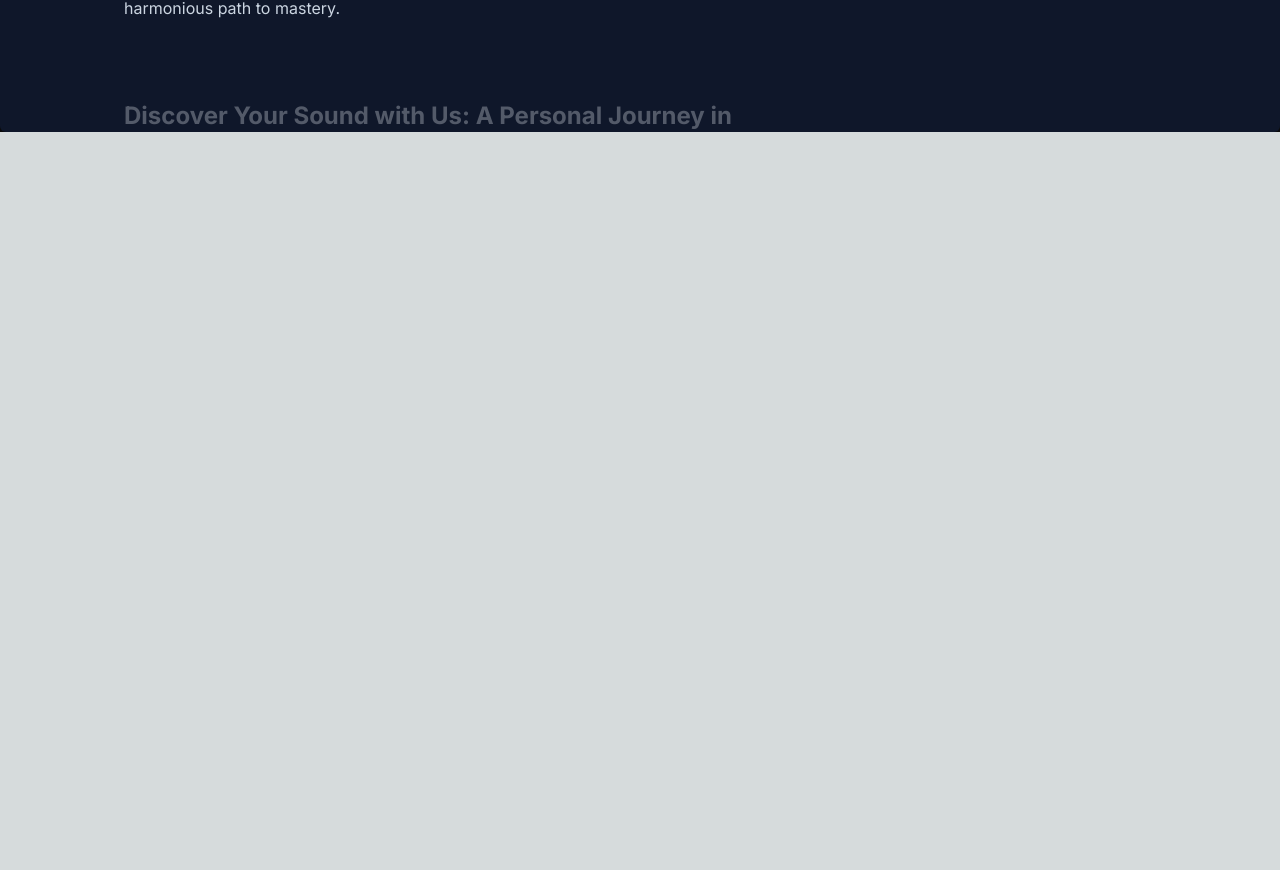
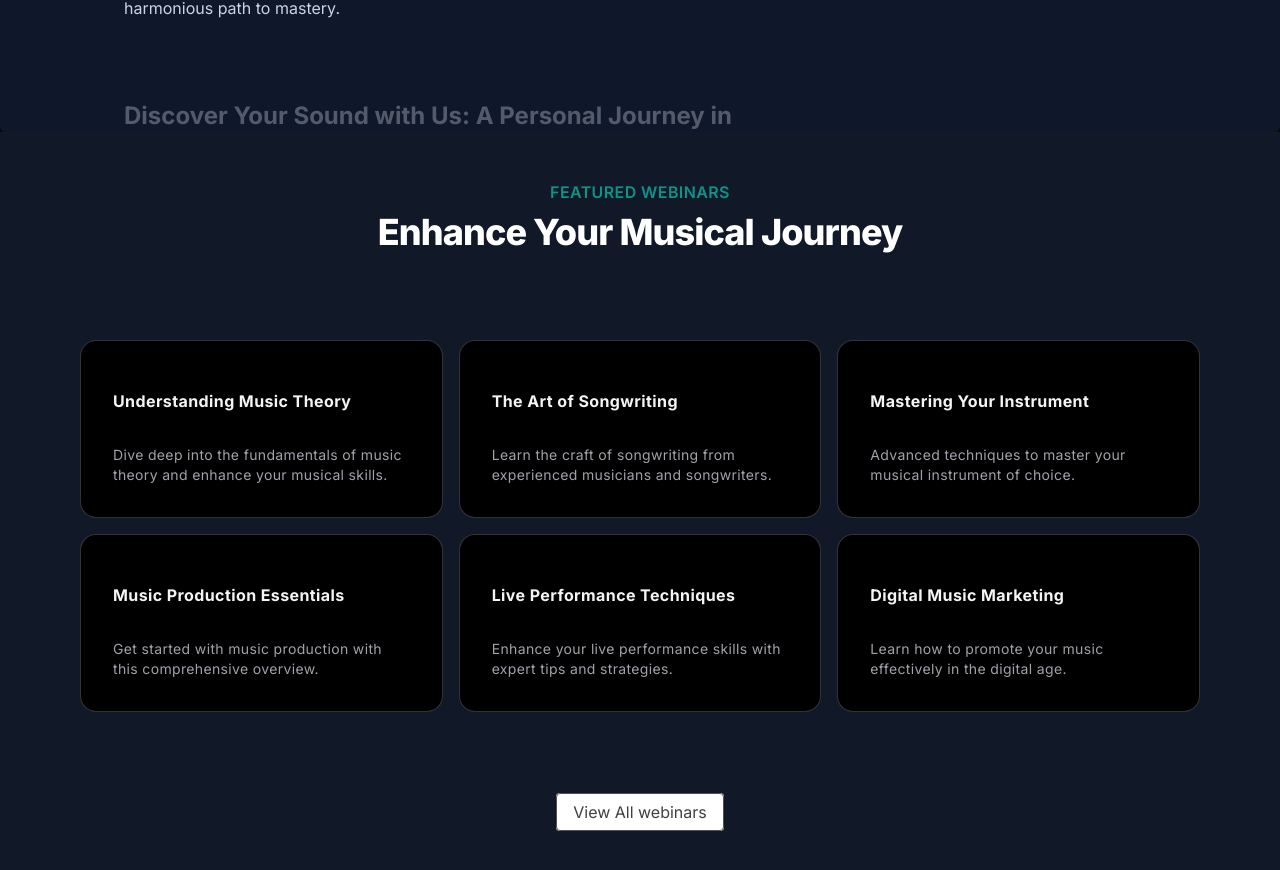
Before and after one commit to piyushgupta12345/Music_Project, a Next.js app: page / in a window 1280 px wide. Shown: the part 1740-2610 px from the top of the page. Before the commit the page ends 1872 px from the top, so only its background shows below. Built offline with nearby package versions, Linux system fonts and the light colour scheme.

Commit message:
upcomingwebinars component add

```diff
--- /dev/null
+++ b/src/app/components/UpcomingWebinars.tsx
@@ -0,0 +1,85 @@
+"use client";
+import { HoverEffect } from "./ui/card-hover-effect";
+import Link from 'next/link';
+
+function UpcomingWebinars() {
+
+    const featuredWebinars = [
+        {
+          title: 'Understanding Music Theory',
+          description:
+            'Dive deep into the fundamentals of music theory and enhance your musical skills.',
+          slug: 'understanding-music-theory',
+          isFeatured: true,
+        },
+        {
+          title: 'The Art of Songwriting',
+          description:
+            'Learn the craft of songwriting from experienced musicians and songwriters.',
+          slug: 'the-art-of-songwriting',
+          isFeatured: true,
+        },
+        {
+          title: 'Mastering Your Instrument',
+          description:
+            'Advanced techniques to master your musical instrument of choice.',
+          slug: 'mastering-your-instrument',
+          isFeatured: true,
+        },
+        {
+          title: 'Music Production Essentials',
+          description:
+            'Get started with music production with this comprehensive overview.',
+          slug: 'music-production-essentials',
+          isFeatured: true,
+        },
+        // Added two more webinars
+        {
+          title: 'Live Performance Techniques',
+          description:
+            'Enhance your live performance skills with expert tips and strategies.',
+          slug: 'live-performance-techniques',
+          isFeatured: true,
+        },
+        {
+          title: 'Digital Music Marketing',
+          description:
+            'Learn how to promote your music effectively in the digital age.',
+          slug: 'digital-music-marketing',
+          isFeatured: true,
+        },
+      ];
+
+  return (
+    <div className="p-12 bg-gray-900">
+      <div className="max-w-7xl mx-auto px-4 sm:px-6">
+        <div className="text-center">
+          <h2 className="text-base text-teal-600 font-semibold tracking-wide uppercase">FEATURED WEBINARS</h2>
+          <p className="mt-2 text-3xl leading-8 font-extrabold tracking-tight text-white sm:text-4xl">Enhance Your Musical Journey</p>
+        </div>
+
+        <div className="mt-10">
+          <HoverEffect
+          items={featuredWebinars.map(webinar => (
+            {
+              title: webinar.title,
+              description: webinar.description,
+              link: '/'
+            }
+          ))}
+          />
+        </div>
+
+        <div className="mt-10 text-center">
+          <Link href={"/"}
+          className="px-4 py-2 rounded border border-neutral-600 text-neutral-700 bg-white hover:bg-gray-100 transition duration-200"
+          >
+            View All webinars
+          </Link>
+        </div>
+      </div>
+    </div>
+  )
+}
+
+export default UpcomingWebinars
--- /dev/null
+++ b/src/app/components/ui/card-hover-effect.tsx
@@ -0,0 +1,111 @@
+import { cn } from "../../utils/cn";
+import { AnimatePresence, motion } from "framer-motion";
+import Link from "next/link";
+import { useState } from "react";
+
+export const HoverEffect = ({
+  items,
+  className,
+}: {
+  items: {
+    title: string;
+    description: string;
+    link: string;
+  }[];
+  className?: string;
+}) => {
+  let [hoveredIndex, setHoveredIndex] = useState<number | null>(null);
+
+  return (
+    <div
+      className={cn(
+        "grid grid-cols-1 md:grid-cols-2  lg:grid-cols-3  py-10",
+        className
+      )}
+    >
+      {items.map((item, idx) => (
+        <Link
+          href={item?.link}
+          key={item?.link}
+          className="relative group  block p-2 h-full w-full"
+          onMouseEnter={() => setHoveredIndex(idx)}
+          onMouseLeave={() => setHoveredIndex(null)}
+        >
+          <AnimatePresence>
+            {hoveredIndex === idx && (
+              <motion.span
+                className="absolute inset-0 h-full w-full bg-neutral-200 dark:bg-slate-800/[0.8] block  rounded-3xl"
+                layoutId="hoverBackground"
+                initial={{ opacity: 0 }}
+                animate={{
+                  opacity: 1,
+                  transition: { duration: 0.15 },
+                }}
+                exit={{
+                  opacity: 0,
+                  transition: { duration: 0.15, delay: 0.2 },
+                }}
+              />
+            )}
+          </AnimatePresence>
+          <Card>
+            <CardTitle>{item.title}</CardTitle>
+            <CardDescription>{item.description}</CardDescription>
+          </Card>
+        </Link>
+      ))}
+    </div>
+  );
+};
+
+export const Card = ({
+  className,
+  children,
+}: {
+  className?: string;
+  children: React.ReactNode;
+}) => {
+  return (
+    <div
+      className={cn(
+        "rounded-2xl h-full w-full p-4 overflow-hidden bg-black border border-transparent dark:border-white/[0.2] group-hover:border-slate-700 relative z-20",
+        className
+      )}
+    >
+      <div className="relative z-50">
+        <div className="p-4">{children}</div>
+      </div>
+    </div>
+  );
+};
+export const CardTitle = ({
+  className,
+  children,
+}: {
+  className?: string;
+  children: React.ReactNode;
+}) => {
+  return (
+    <h4 className={cn("text-zinc-100 font-bold tracking-wide mt-4", className)}>
+      {children}
+    </h4>
+  );
+};
+export const CardDescription = ({
+  className,
+  children,
+}: {
+  className?: string;
+  children: React.ReactNode;
+}) => {
+  return (
+    <p
+      className={cn(
+        "mt-8 text-zinc-400 tracking-wide leading-relaxed text-sm",
+        className
+      )}
+    >
+      {children}
+    </p>
+  );
+};
--- a/src/app/page.tsx
+++ b/src/app/page.tsx
@@ -1,5 +1,6 @@
 import FeaturedCourses from "./components/FeaturedCourses";
 import HeroSection from "./components/HeroSection";
+import UpcomingWebinars from "./components/UpcomingWebinars";
 import WhyChooseUs from "./components/WhyChooseUs";
 
 export default function Home() {
@@ -9,6 +10,7 @@
       <HeroSection/>
       <FeaturedCourses/>
       <WhyChooseUs/>
+      <UpcomingWebinars/>
     </main>
   );
 }
```
